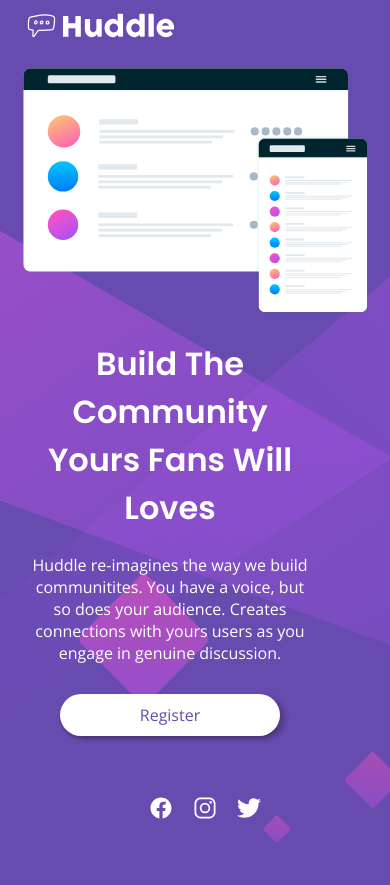
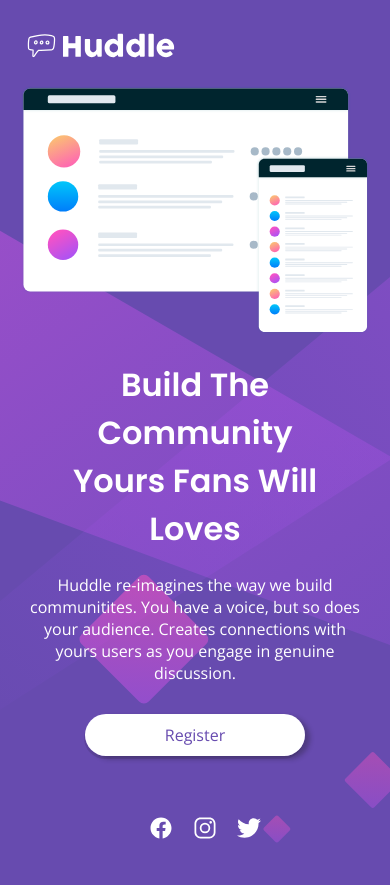
Before and after one commit to bounomad/FontEndMentorChallenge1, a plain HTML site: page index.html in a window 390 px wide. Drawn offline with nearby package versions, Linux system fonts and the light colour scheme.

Commit message:
responsive design adaptation

```diff
--- a/styles/styles.css
+++ b/styles/styles.css
@@ -113,6 +113,7 @@
     }
     .container{
         width: auto;
+        align-content: flex-start;
         grid-template-columns: 1fr;
         grid-template-rows: .5fr 2fr 2fr 1fr;
         grid-template-areas:
@@ -127,6 +128,7 @@
        justify-self: center;
    }
     main{
+        max-width: fit-content;
         margin: 0px;
         padding-left:10px;
         padding-right: 10px;
```
